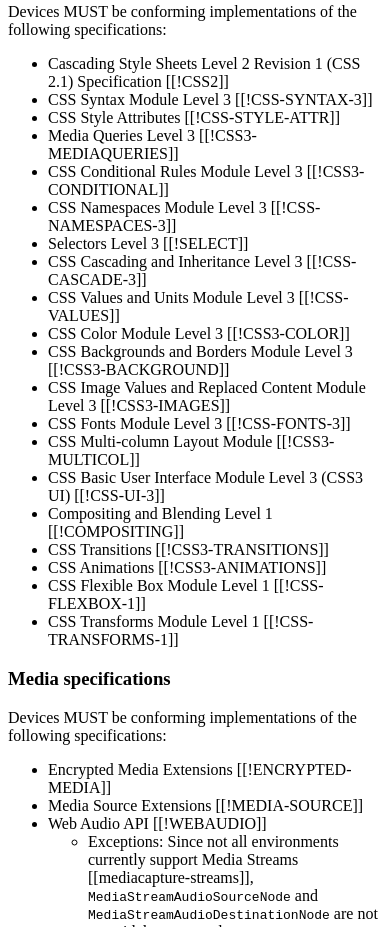
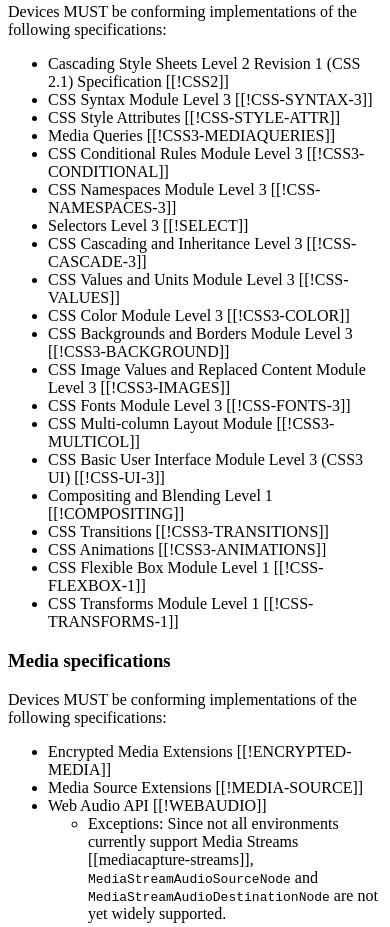
Before and after one commit to w3c/webmediaapi, a plain HTML site: page index.html in a window 390 px wide. Shown: the part 2400-3327 px from the top of the page. Drawn offline with Linux system fonts and the light colour scheme.

Commit message:
Fix #129 - correct media queries title (#130)

```diff
--- a/index.html
+++ b/index.html
@@ -95,7 +95,7 @@
           <li> Cascading Style Sheets Level 2 Revision 1 (CSS 2.1) Specification [[!CSS2]]</li>
           <li> CSS Syntax Module Level 3 [[!CSS-SYNTAX-3]]</li>
           <li> CSS Style Attributes [[!CSS-STYLE-ATTR]]</li>
-          <li> Media Queries Level 3 [[!CSS3-MEDIAQUERIES]]</li>
+          <li> Media Queries [[!CSS3-MEDIAQUERIES]]</li>
           <li> CSS Conditional Rules Module Level 3 [[!CSS3-CONDITIONAL]]</li>
           <li> CSS Namespaces Module Level 3 [[!CSS-NAMESPACES-3]]</li>
           <li> Selectors Level 3 [[!SELECT]]</li>
```
